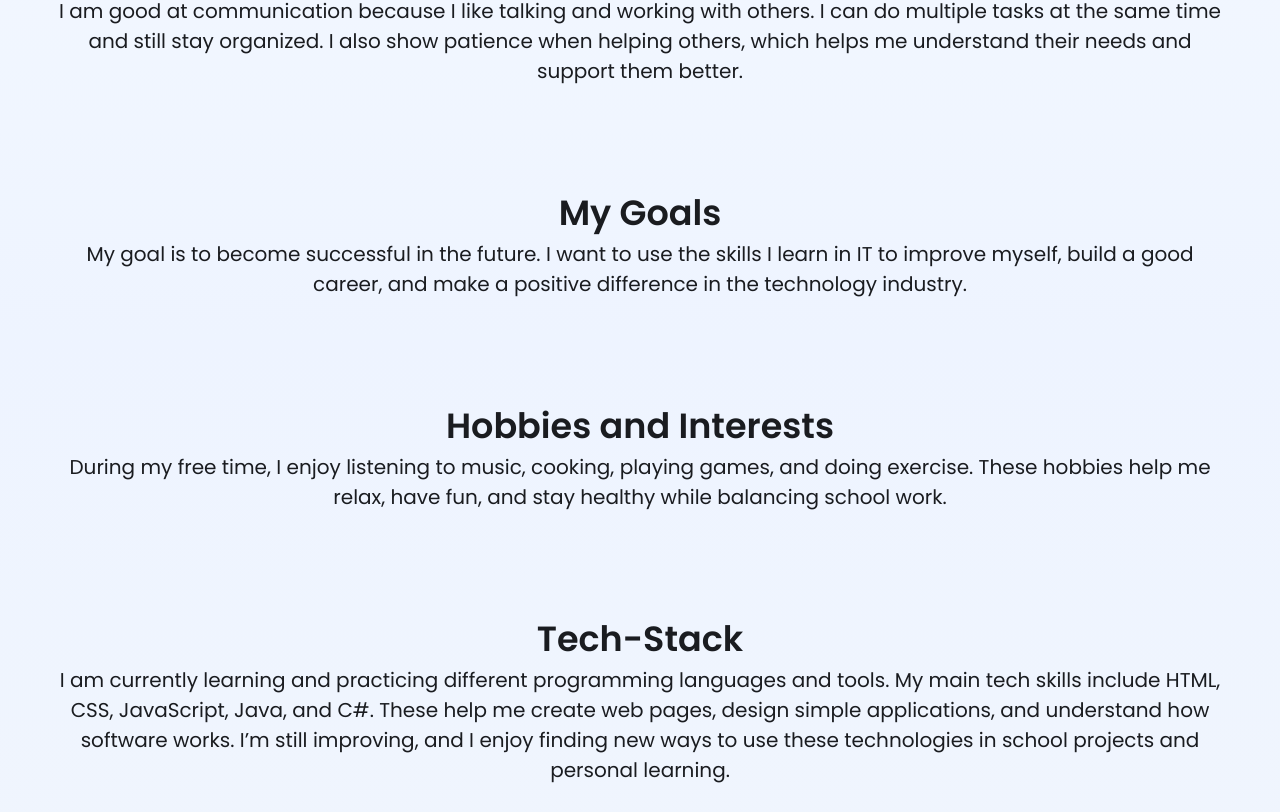
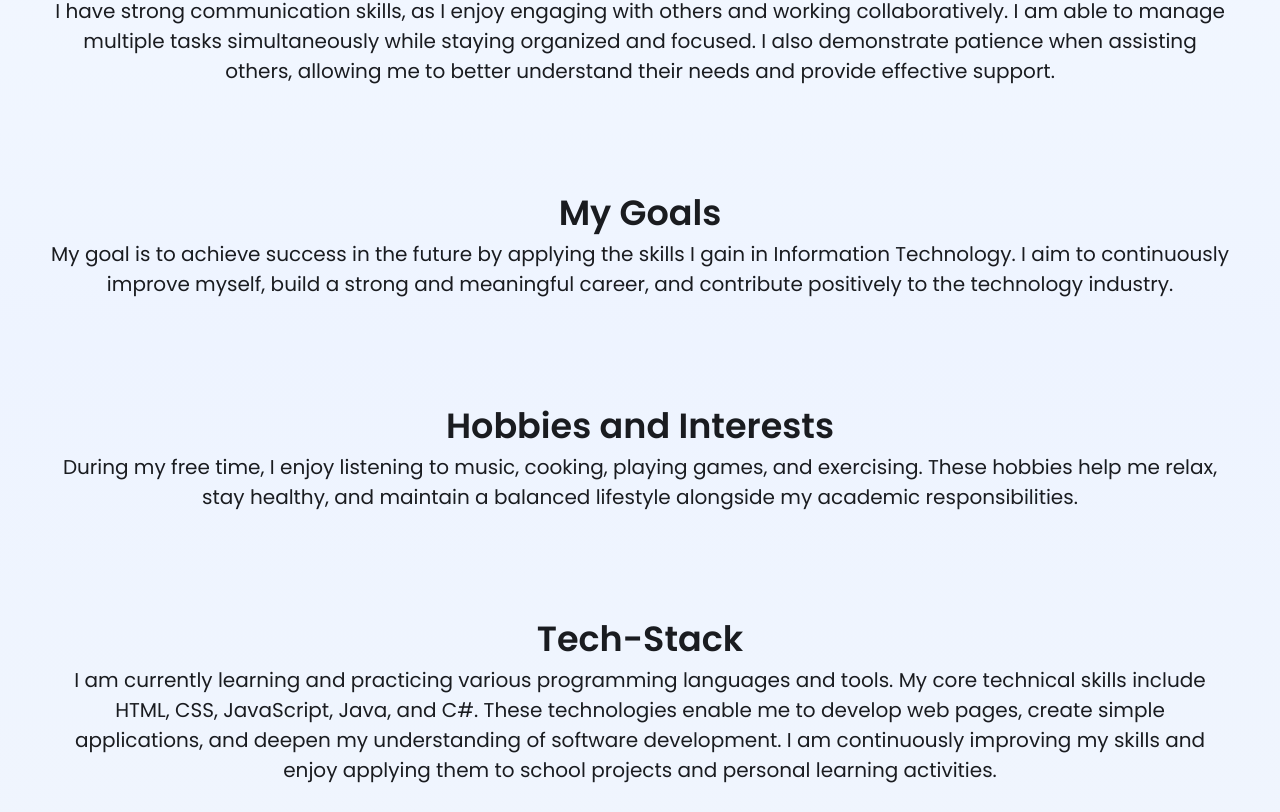
Before and after one commit to bimbimblyad/hci-website-proj, a plain HTML site: page index.html in a window 1280 px wide. Shown: the part 637-1449 px from the top of the page. Drawn offline with Linux system fonts and the light colour scheme.

Commit message:
Rephrasing descriptions

```diff
--- a/index.html
+++ b/index.html
@@ -58,7 +58,7 @@
     <section class="hero-section">
       <div class="text">
         <h2>Hi, I'm Kentlee 👋</h2>
-        <p>Hello! I’m Kentlee Tomas, a 2nd Year IT student who enjoys learning about computers and technology. I like discovering how technology works and how it can help make tasks easier for people. I am motivated to learn more and grow in this field as I continue my studies.</p>
+        <p>Hello! I’m Kentlee Tomas, a 2nd-year IT student with a strong interest in computers and technology. I enjoy exploring how technology works and how it can make everyday tasks easier and more efficient. I am motivated to continue learning and growing in this field as I advance in my studies.</p>
 
         <div class="links">
 
@@ -95,8 +95,7 @@
     <section id="skills" class="skills-section fade-on-scroll">
       <h2>Skills and Strength</h2>
       <div class="text">
-        I am good at communication because I like talking and working with others.
-        I can do multiple tasks at the same time and still stay organized. I also show patience when helping others, which helps me understand their needs and support them better.
+        I have strong communication skills, as I enjoy engaging with others and working collaboratively. I am able to manage multiple tasks simultaneously while staying organized and focused. I also demonstrate patience when assisting others, allowing me to better understand their needs and provide effective support.
       </div>
     </section>
 
@@ -104,14 +103,14 @@
     <section id="goals" class="goals-section fade-on-scroll">
       <h2>My Goals</h2>
       <div class="text">
-       My goal is to become successful in the future. I want to use the skills I learn in IT to improve myself, build a good career, and make a positive difference in the technology industry.
+       My goal is to achieve success in the future by applying the skills I gain in Information Technology. I aim to continuously improve myself, build a strong and meaningful career, and contribute positively to the technology industry.
       </div>
     </section>
   <!--Section 2C: Hobbies and Interest -->
   <section id="hobbies" class="hobbies-section fade-on-scroll">
       <h2>Hobbies and Interests</h2>
       <div class="text">
-       During my free time, I enjoy listening to music, cooking, playing games, and doing exercise. These hobbies help me relax, have fun, and stay healthy while balancing school work.
+       During my free time, I enjoy listening to music, cooking, playing games, and exercising. These hobbies help me relax, stay healthy, and maintain a balanced lifestyle alongside my academic responsibilities.
       </div>
     </section>
 
@@ -119,7 +118,7 @@
     <section id="tech-stack" class="tech-stack-section fade-on-scroll">
       <h2>Tech-Stack</h2>
       <div class="text">
-        I am currently learning and practicing different programming languages and tools. My main tech skills include HTML, CSS, JavaScript, Java, and C#. These help me create web pages, design simple applications, and understand how software works. I’m still improving, and I enjoy finding new ways to use these technologies in school projects and personal learning.
+        I am currently learning and practicing various programming languages and tools. My core technical skills include HTML, CSS, JavaScript, Java, and C#. These technologies enable me to develop web pages, create simple applications, and deepen my understanding of software development. I am continuously improving my skills and enjoy applying them to school projects and personal learning activities.
       </div>
 
       <div class="cells">
@@ -156,7 +155,7 @@
 
       <div class="contact">
         <div class="text">
-          If you have any questions, opportunities, or would like to connect with me, feel free to send a message. I’m always open to learning, collaborating, and meeting new people. You can reach me through my email or social media, and I will do my best to reply as soon as possible. Thank you!
+          If you have any questions, opportunities, or would like to connect, feel free to reach out. I am always open to learning, collaborating, and meeting new people. You may contact me through my email or social media, and I will respond as soon as possible. Thank you!
         </div>
 
         <form>
```
Also changed, not shown: images/hero-headshot.webp (deleted), images/node-logo.webp (deleted), images/react-logo.webp (deleted), readme (hci).txt (added).
